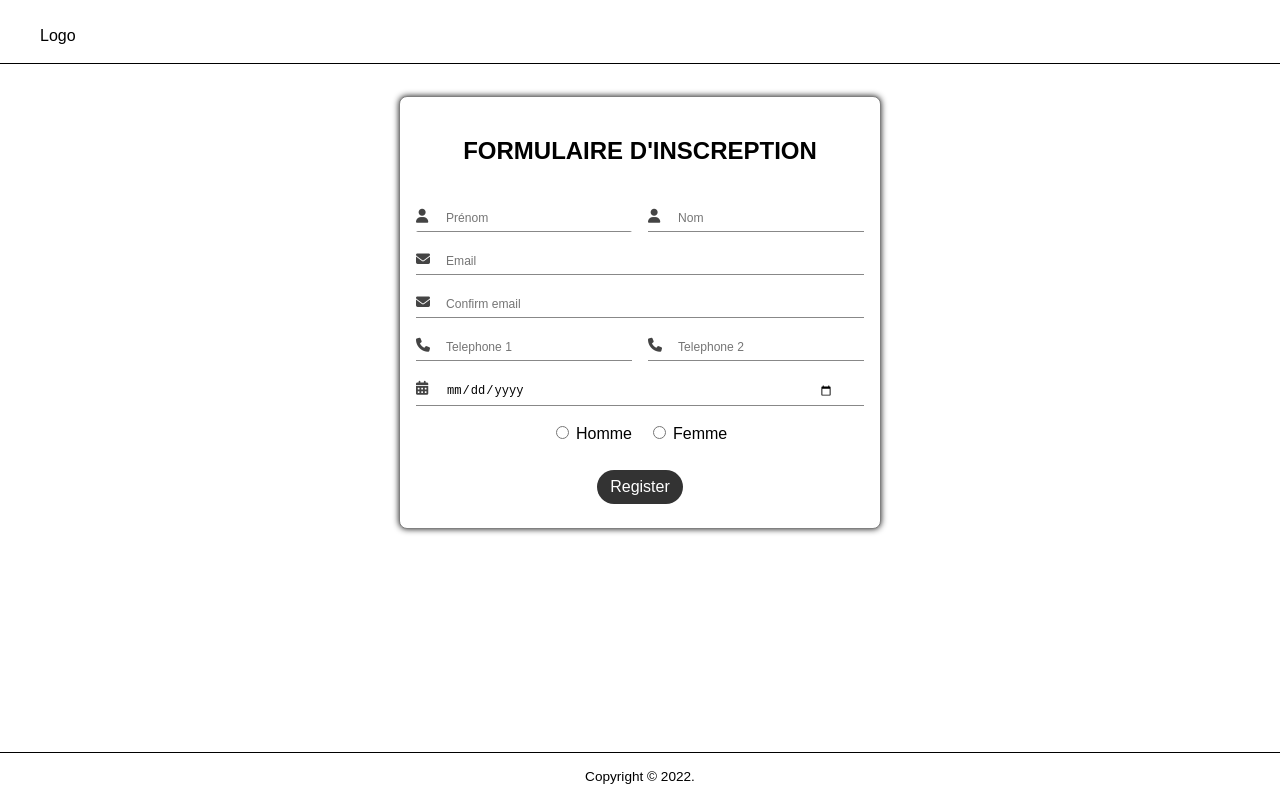
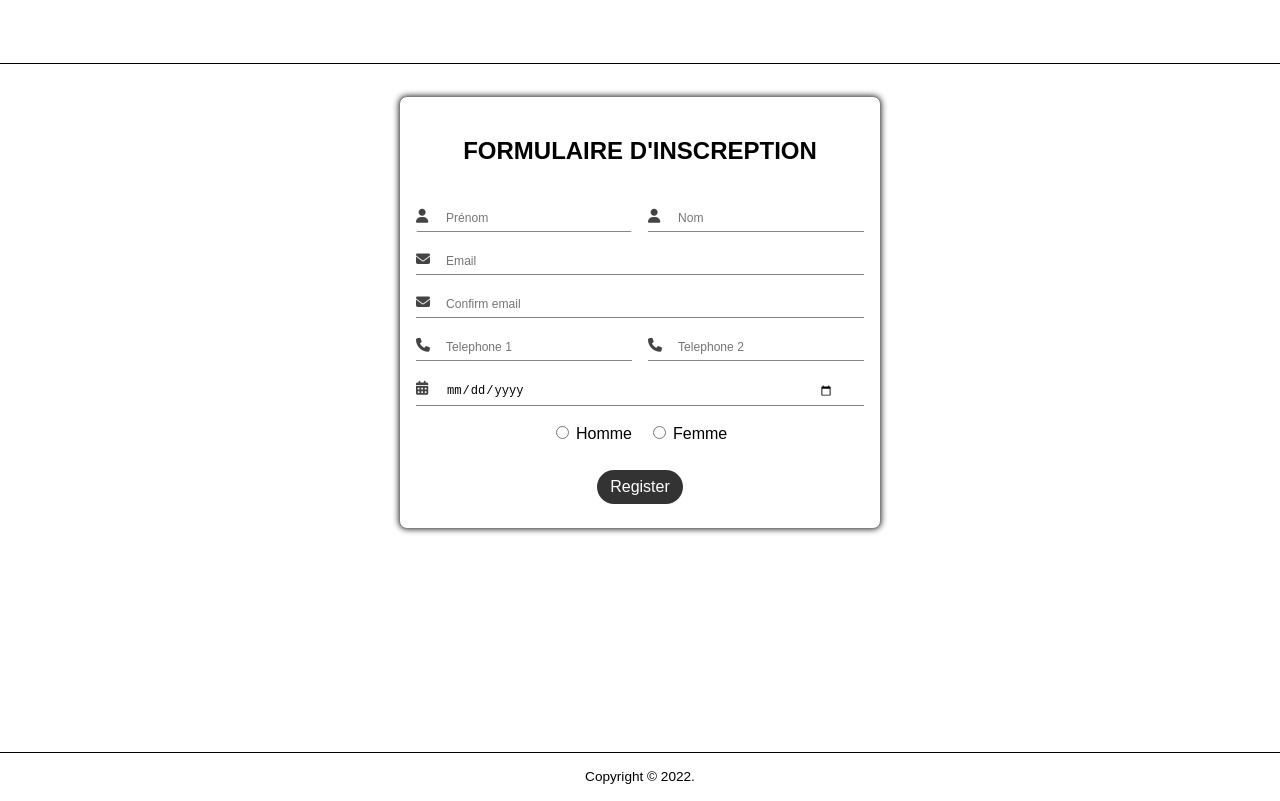
Before and after one commit to samir1498/form-with-validation-react, a React (Vite) app: page / in a window 1280 px wide. Built offline with nearby package versions, Linux system fonts and the light colour scheme.

Commit message:
remiving loglo text

```diff
--- a/src/components/NavBar.jsx
+++ b/src/components/NavBar.jsx
@@ -4,7 +4,7 @@ export default function NavBar() {
   return (
     <>
       <div className="navbar">
-        <p className="navbar__log">Logo</p>
+        <p className="navbar__log"></p>
       </div>
     </>
   )
```
